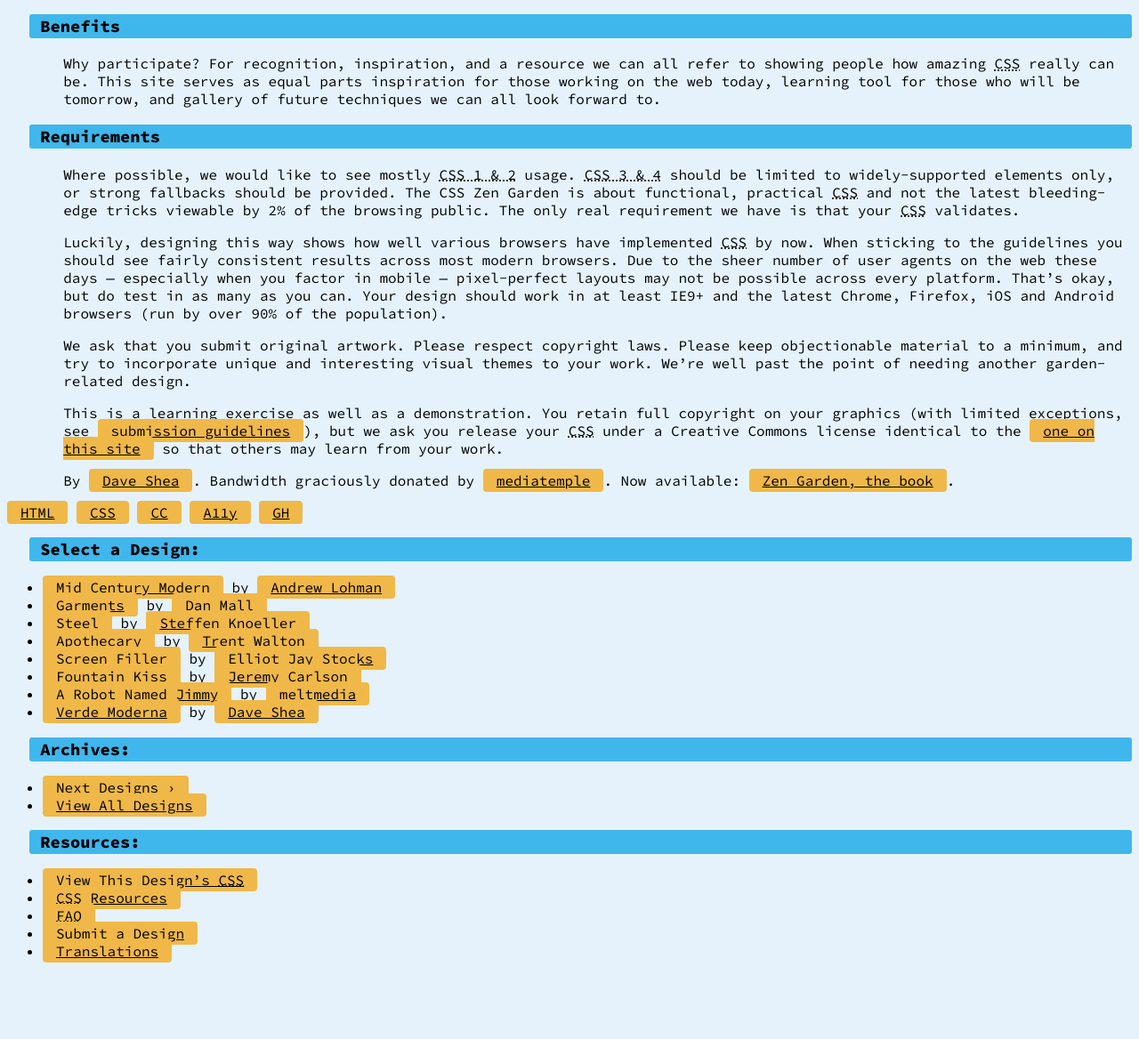
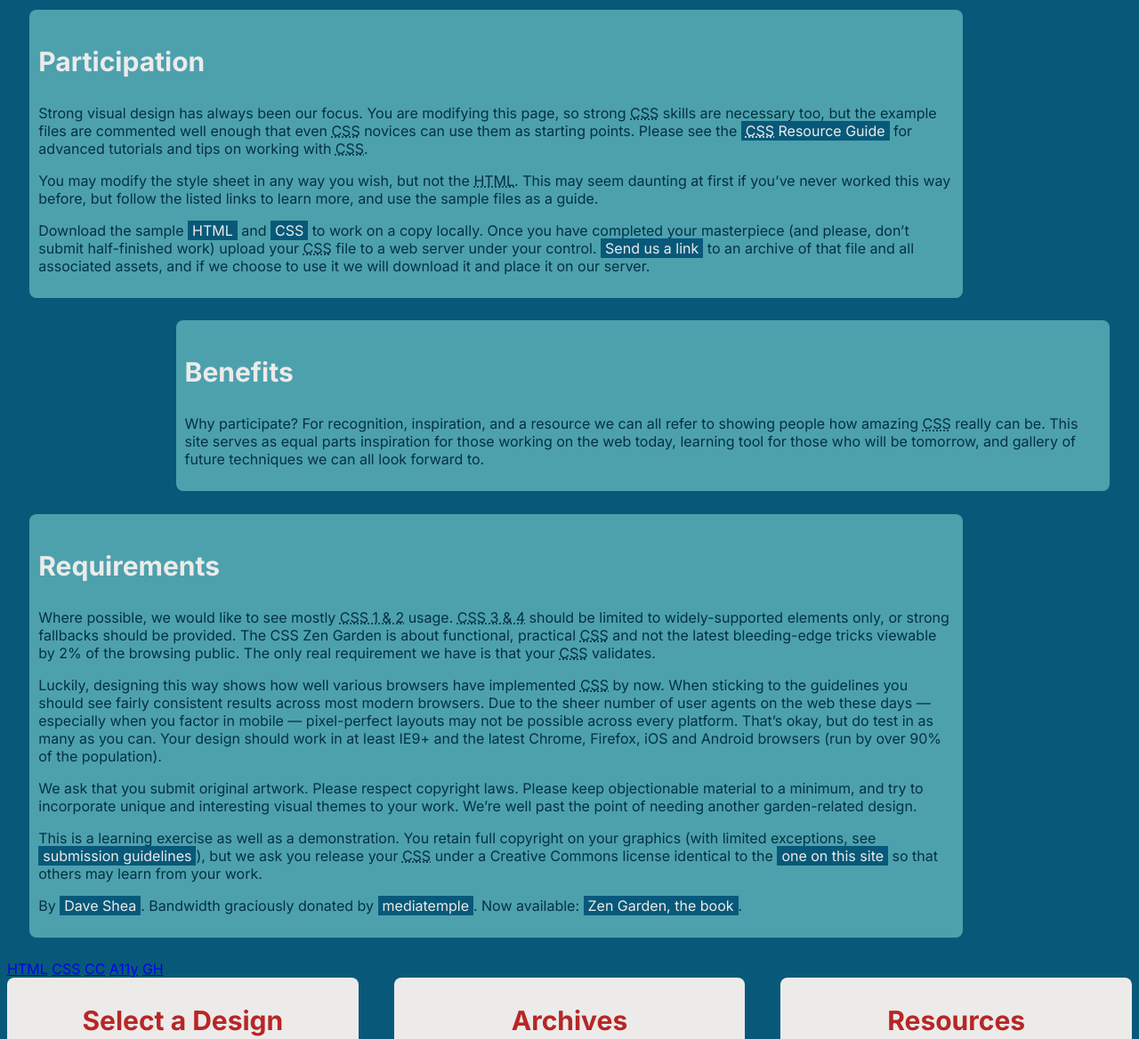
Before and after one commit to ead-codigo-2023/ejercicio-3-diagramaci-n-angeandueza, a plain HTML site: page index.html in a window 1280 px wide. Shown: the part 1046-2214 px from the top of the page at 89% size. Before the commit the page ends 2141 px from the top, so only its background shows below. Drawn offline with Linux system fonts and the light colour scheme.

Commit message:
encargo actualizado

```diff
--- a/index.html
+++ b/index.html
@@ -7,8 +7,10 @@
 	<link rel="stylesheet" media="screen" href="style.css?v=8may2013">
 	<link rel="alternate" type="application/rss+xml" title="RSS" href="http://www.csszengarden.com/zengarden.xml">
 <link rel="preconnect" href="https://fonts.googleapis.com">
+
 <link rel="preconnect" href="https://fonts.gstatic.com" crossorigin>
-<link href="https://fonts.googleapis.com/css2?family=Poppins:wght@400;500;900&family=Source+Code+Pro:wght@300;400;800&display=swap" rel="stylesheet">
+<link href="https://fonts.googleapis.com/css2?family=Inter:wght@200;400;700&family=Poppins:wght@400;500;900&family=Source+Code+Pro:wght@300;400;800&display=swap" rel="stylesheet">
+
 	<meta name="viewport" content="width=device-width, initial-scale=1.0">
 	<meta name="author" content="Dave Shea">
 	<meta name="description" content="A demonstration of what can be accomplished visually through CSS-based design.">
@@ -60,7 +62,7 @@
 			<h2>The Beauty of <abbr title="Cascading Style Sheets">CSS</abbr> Design</h2>
 		</header>
 
-		<div class="summary" id="zen-summary" role="article" style="margin-left: 5%; margin-right: 10%;">
+		<div class="summary" id="zen-summary" role="article">
 			<p>A demonstration of what can be accomplished through <abbr title="Cascading Style Sheets">CSS</abbr>-based design. Select any style sheet from the list to load it into this page.</p>
 			<p>Download the example <a href="/examples/index" title="This page's source HTML code, not to be modified.">html file</a> and <a href="/examples/style.css" title="This page's sample CSS, the file you may modify.">css file</a></p>
 		</div>
@@ -116,7 +118,7 @@
 		<div class="wrapper">
 
 			<div class="design-selection" id="design-selection">
-				<h3 class="select">Select a Design:</h3>
+				<h3 class="select">Select a Design</h3>
 				<nav role="navigation">
 					<ul>
 					<li>
@@ -140,7 +142,7 @@
 			</div>
 
 			<div class="design-archives" id="design-archives">
-				<h3 class="archives">Archives:</h3>
+				<h3 class="archives">Archives</h3>
 				<nav role="navigation">
 					<ul>
 						<li class="next">
@@ -157,7 +159,7 @@
 			</div>
 
 			<div class="zen-resources" id="zen-resources">
-				<h3 class="resources">Resources:</h3>
+				<h3 class="resources">Resources</h3>
 				<ul>
 					<li class="view-css">
 						<a href="style.css" title="View the source CSS file of the currently-viewed design.">
--- a/style.css
+++ b/style.css
@@ -1,42 +1,168 @@
 body {
-    background-color: #E5F2FC;
-    font-family: 'Source Code Pro', monospace;
+    background-color: #085979;
+    font-family: 'Inter', sans-serif;
 
-    background-image: url(..//ejercicio-3-diagramaci-n-angeandueza/código-programación.jpg);
+    background-image: (url(..//ejercicio-3-diagramaci-n-angeandueza/FONDO\ OSCURO.png))
     background-repeat: no-repeat;
-    background-size: 1500px;
+    background-size: 15000px;
 
 }
 
+
 h1 {
-   font-size: 60px;
-   margin-left: 30%;
-   margin-top: 6%;
-   font-style: bold;
+   font-size: 70px;
+   font-style: BOLD;
+   color: #085979;
+   background-color: #ECEBEA;
+   padding-left: 400px;
+   padding-top: 130px;
+   margin-top: 0px;
+   margin-left: 0px;
+
 }
 
 h2{
     padding: 5px 18px;
-    background-color: #F333BF;
     margin-left: 2%;
-    font-size: 30px;
+    font-size: 40px;
     border-radius: 3px;
+    background-color: #ECEBEA;
+    color: rgb(184, 38, 38)
+
+}
+.summary{
+    color: #ECEBEA;
+    margin-left: 2%;
+    text-align: left;
+
+
 }
 
-a{
-    padding: 3px 15px;
-    color: black;
-    background-color: #F0B848;
-    border-radius: 4px;
+.summary a{
+    padding: 5px 8px;
+    color: #ECEBEA;
+    background-color:rgb(184, 38, 38);
+    margin-bottom: 10px;
+    text-decoration: none;
+}
+.zen-resources .a{
+    color: #085979
+
 }
 
 h3 {
-    background-color: #3FB7EC;
-    margin-left: 2%;
-    border-radius: 3px;
-    padding: 2px 12px;
+
+    font-size: 30px;
+    color: #ECEBEA;
 }
 
-p{
-    margin-left: 5%;
+
+
+
+.preamble{
+    background-color: #64b9bec0;
+    margin-top: 2%;
+    margin-bottom: 2%;
+    margin-left: 2%;
+    margin-right: 15%;
+    padding: 10px 10px 10px 10px;
+    border-radius: 8px;
+    color:#043143;
 }
+
+.sidebar .wrapper{
+    display: grid;
+    grid-template-columns: 1fr 1fr 1fr;
+    gap: 40px;
+}
+.sidebar .wrapper a{
+    text-decoration: none;
+}
+.design-selection{
+    background-color: #ecebea;
+    color:rgb(184, 38, 38);
+    border-radius: 8px;
+    text-decoration: none;
+
+}
+
+.design-archives{
+    background-color:#ECEBEA;
+    color:rgb(184, 38, 38);
+    border-radius: 8px;
+
+}
+
+.zen-resources{
+    background-color: #ECEBEA;
+    color:rgb(184, 38, 38);
+    border-radius: 8px;
+}
+
+.sidebar .wrapper a{
+    color:#085979;
+}
+
+.sidebar .wrapper h3{
+ text-align: center;
+ color: rgb(184, 38, 38);
+}
+
+.explanation{
+    background-color: #64b9bec0;
+    margin-top: 2%;
+    margin-bottom: 2%;
+    margin-left: 15%;
+    margin-right: 2%;
+    padding: 10px 10px 10px 10px;
+    border-radius: 8px;
+    color:#043143;
+}
+
+
+.participation{
+    background-color: #64b9bec0;
+    margin-top: 2%;
+    margin-bottom: 2%;
+    margin-left: 2%;
+    margin-right: 15%;
+    padding: 10px 10px 10px 10px;
+    border-radius: 8px;
+    color:#043143;
+}
+
+.participation a{
+    padding: 1px 5px;
+    color: #ECEBEA;
+    background-color:#085979;
+    margin-bottom: 10px;
+    text-decoration: none;
+}
+
+.benefits{
+    background-color: #64b9bec0;
+    margin-left:15%;
+    margin-right: 2%;
+    padding: 10px 10px 10px 10px;
+    border-radius: 8px;
+    color:#043143;
+}
+
+.requirements{
+    background-color: #64b9bec0;
+    margin-top: 2%;
+    margin-bottom: 2%;
+    margin-left: 2%;
+    margin-right: 15%;
+    padding: 10px 10px 10px 10px;
+    border-radius: 8px;
+    color:#043143;
+}
+
+.requirements a{
+    padding: 1px 5px;
+    color: #ECEBEA;
+    background-color:#085979;
+    margin-bottom: 10px;
+    text-decoration: none;
+}
```
